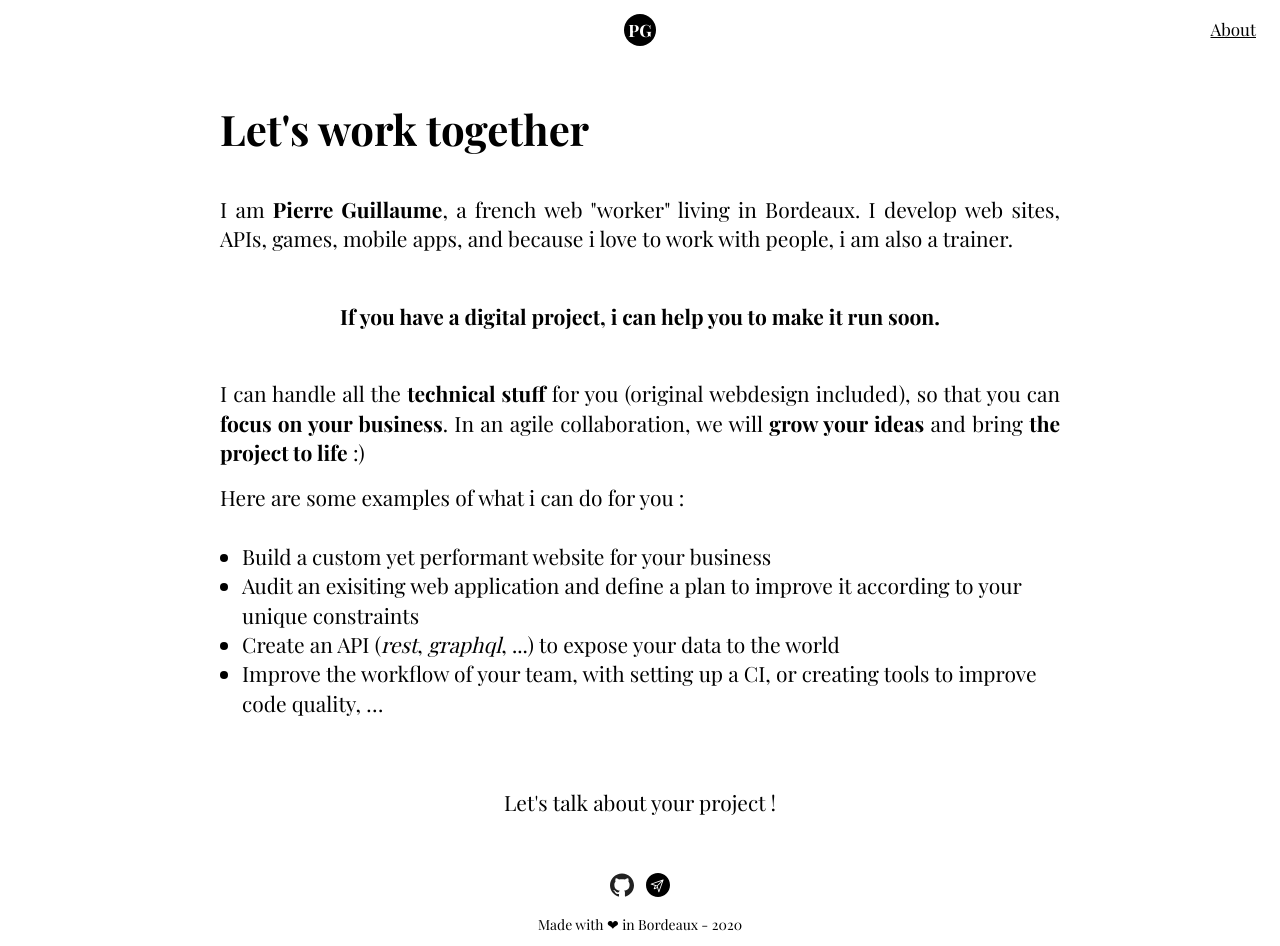
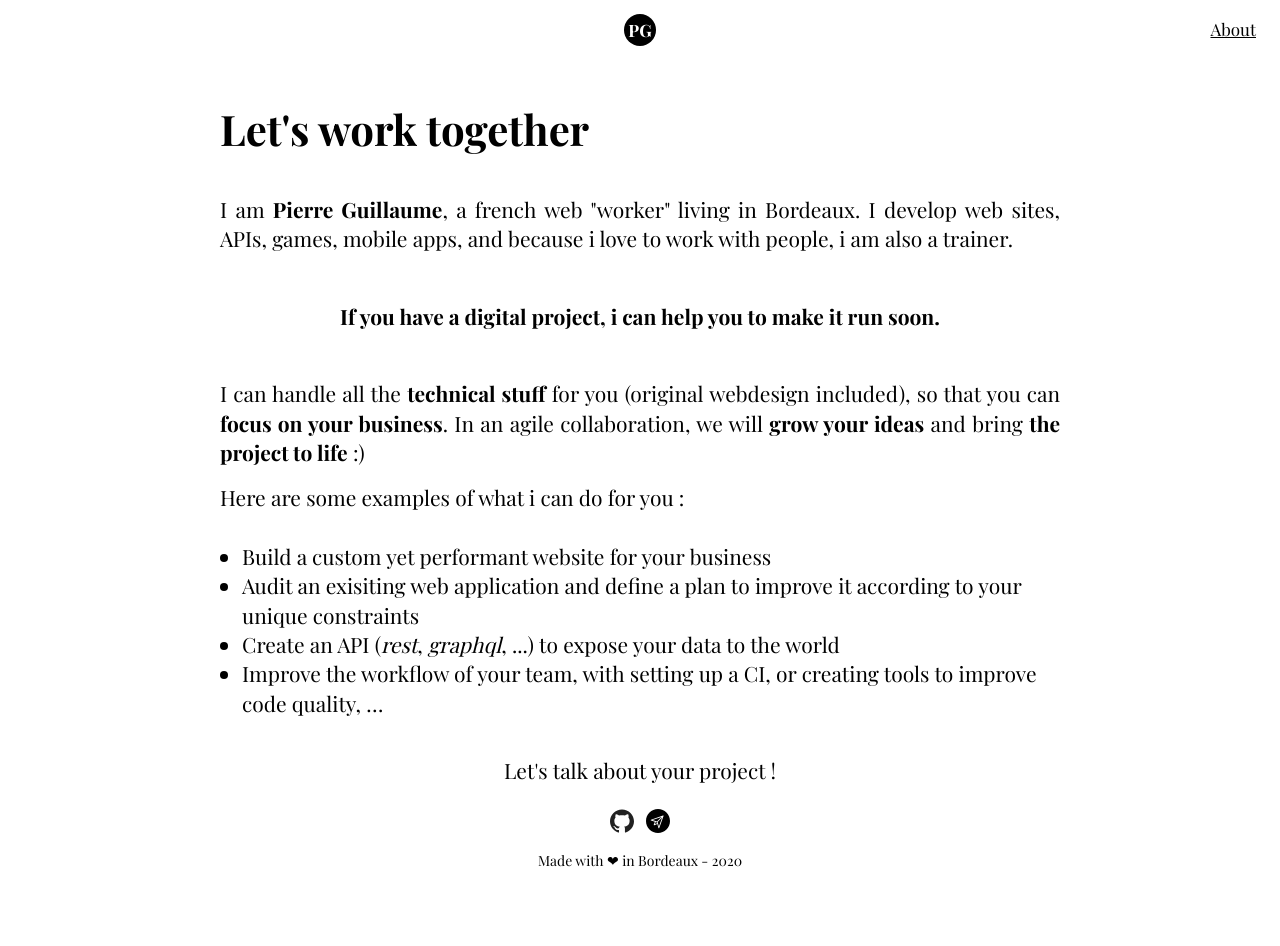
Before and after one commit to papswell/personal-website, a Next.js app: page /about in a window 1280 px wide. After the commit the page ends 882 px from the top, so only its background shows below. Built offline with nearby package versions, Linux system fonts and the light colour scheme.

Commit message:
fix: styling issues on small mobiles

```diff
--- a/components/layouts/FullScreen.js
+++ b/components/layouts/FullScreen.js
@@ -1,14 +1,12 @@
 import Footer from "../footer";
 import Header from "../header";
 
-const FullScreen = ({ children, className, ...props }) => {
+const FullScreen = ({ children, ...props }) => {
   return (
-    <div className={className}>
+    <div {...props}>
       <Header />
 
-      <main className="container" {...props}>
-        {children}
-      </main>
+      {children}
 
       <Footer />
 
--- a/pages/about.js
+++ b/pages/about.js
@@ -2,12 +2,16 @@ import FullScreen from "../components/layouts/FullScreen";
 
 export default function About() {
   return (
-    <FullScreen className="page" style={{ alignItems: "stretch" }}>
+    <FullScreen className="page">
+      <main
+        className="container"
+        style={{ alignItems: "stretch", flexDirection: "column" }}
+      >
         <h1>Let's work together</h1>
         <p>
-        I am <strong>Pierre Guillaume</strong>, a french web "worker" living in
-        Bordeaux. I develop web sites, APIs, games, mobile apps, and because i
-        love to work with people, i am also a trainer.
+          I am <strong>Pierre Guillaume</strong>, a french web "worker" living
+          in Bordeaux. I develop web sites, APIs, games, mobile apps, and
+          because i love to work with people, i am also a trainer.
         </p>
 
         <p style={{ textAlign: "center", padding: "32px 0" }}>
@@ -17,8 +21,8 @@ export default function About() {
         </p>
 
         <p>
-        I can handle all the <strong>technical stuff</strong> for you (original
-        webdesign included), so that you can{" "}
+          I can handle all the <strong>technical stuff</strong> for you
+          (original webdesign included), so that you can{" "}
           <strong>focus on your business</strong>. In an agile collaboration, we
           will <strong>grow your ideas</strong> and bring{" "}
           <strong>the project to life</strong> :)
@@ -37,14 +41,14 @@ export default function About() {
           </li>
           <li>
             <div>
-            Create an API (<em>rest</em>, <em>graphql</em>, ...) to expose your
-            data to the world
+              Create an API (<em>rest</em>, <em>graphql</em>, ...) to expose
+              your data to the world
             </div>
           </li>
           <li>
             <div>
-            Improve the workflow of your team, with setting up a CI, or creating
-            tools to improve code quality,&nbsp;…
+              Improve the workflow of your team, with setting up a CI, or
+              creating tools to improve code quality,&nbsp;…
             </div>
           </li>
         </ul>
@@ -61,6 +65,7 @@ export default function About() {
         <a href="">my professional projects there</a> and{" "}
         <a href="">play here</a>
       </p> */}
+      </main>
     </FullScreen>
   );
 }
--- a/styles.css
+++ b/styles.css
@@ -39,8 +39,6 @@ ul {
   padding-top: 60px;
 
   display: flex;
-  justify-content: center;
-  flex-direction: column;
 }
 
 .content {
@@ -48,12 +46,20 @@ ul {
   margin-top: -10%;
 }
 
+.content p + p {
+  margin-top: 32px;
+}
+
 .h1 {
   font-size: 2em;
   font-weight: bold;
 }
 
-
+@media screen and (max-width: 360px) {
+  .page {
+    padding: 12px 18px;
+  }
+}
 
 @media screen and (min-width: 768px) {
 
@@ -67,15 +73,15 @@ ul {
     max-width: 640px;
   }
 
+  .page main {
+    justify-content: center;
+  }
 
-  .content p + p {
-    margin-top: 32px;
-  }
 }
 
 .link-container {
 
-  margin: 32px 0;
+
   display: flex;
   justify-content: space-between;
   justify-content: center;
@@ -89,6 +95,7 @@ ul {
 
 @keyframes fadeIn {
   from {
+    margin: 0;
     opacity: 0;
     max-height: 0;
   }
@@ -96,6 +103,7 @@ ul {
   to {
     opacity: 1;
     max-height: 100px;
+    margin: 32px 0;
   }
 }
 
```
Also changed, not shown: pages/index.js (+7 -2 lines). Lines whose indentation alone changed are shown as unchanged.
